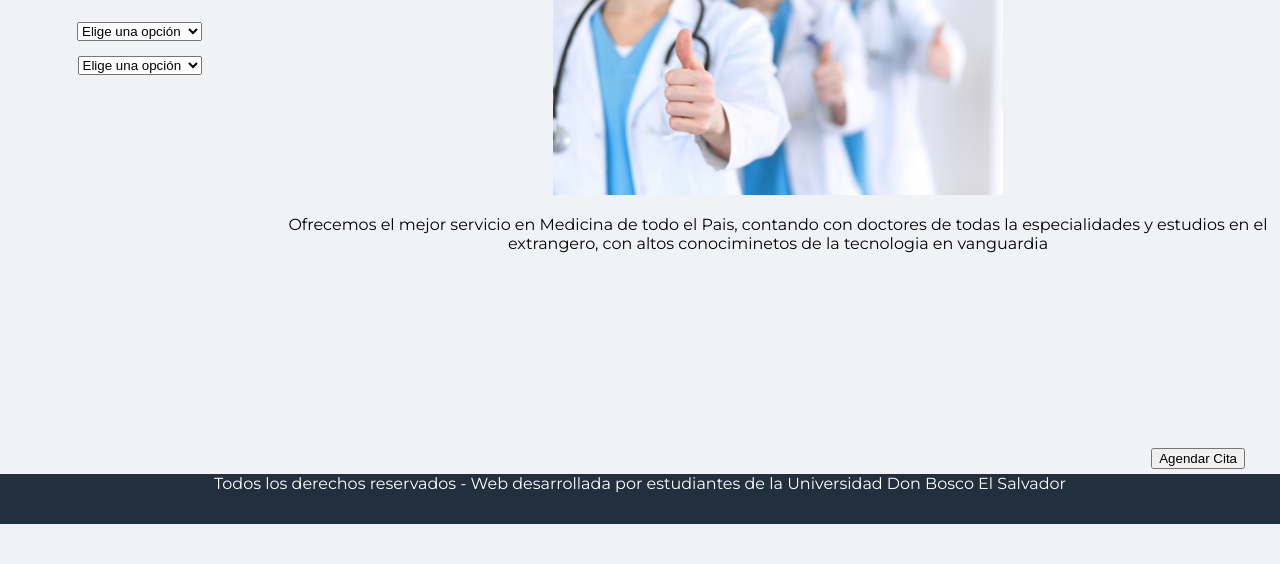
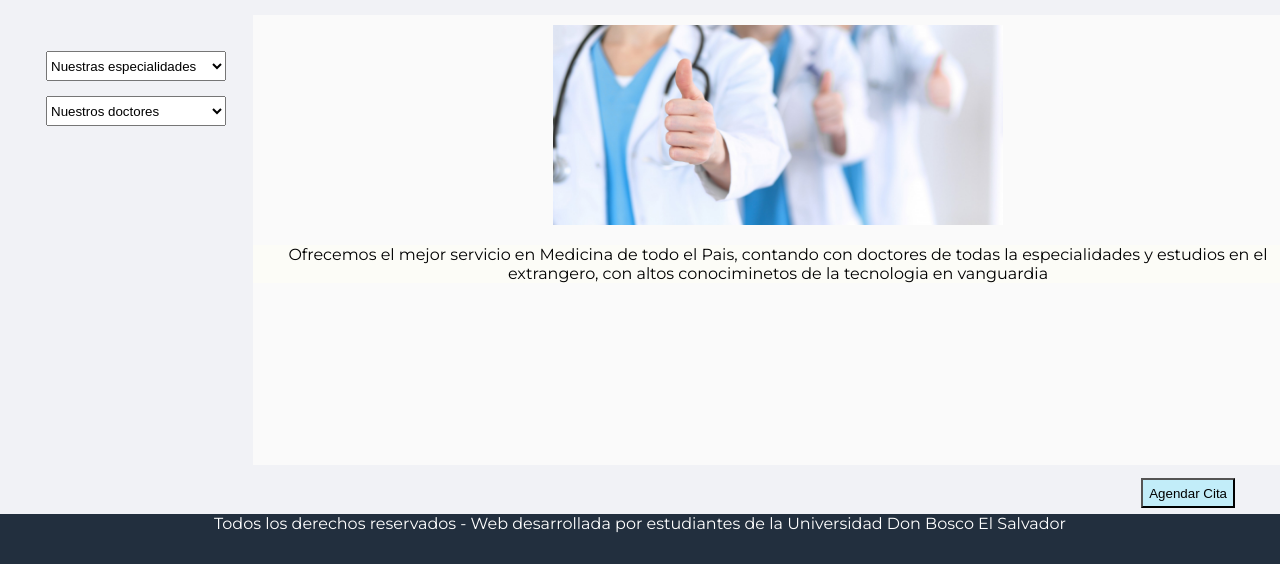
Before and after one commit to JosuRivas/Hospital-Alan-Turing, a plain HTML site: page Inicio/Servicios.html in a window 1280 px wide. Shown: the part 578-1142 px from the top of the page. Before the commit the page ends 1102 px from the top, so only its background shows below. Drawn offline with Linux system fonts and the light colour scheme.

Commit message:
Cambios a servicios

```diff
--- a/Inicio/Servicios.html
+++ b/Inicio/Servicios.html
@@ -116,7 +116,7 @@
                 </ul>
             </div>
             <div class="btn-Solicitar-Cita">
-                <button onclick="location.href='Inicio.html'">Agendar Cita</button>
+                <button  class="btnAgendarCita" onclick="location.href='Inicio.html'">Agendar Cita</button>
             </div>
             <div class="seleccion-servicios">
                 <div class="Cont-principal">
@@ -127,9 +127,9 @@
                     <!--  <button id="boton3" style="display::;" type="button" onclick="MyFunction()">Ocultar</button>-->
                 </div>
                 <div class="ListD">
-                    <select id="OS" onchange="FEspecialidades()">
+                    <select id="OS" onchange="FEspecialidades()" onmouseover="FAumentoLetra(this)" onmouseout="FDisminuyeLetra(this)"><!-- onmouseover y onmouseout no tienen nada asignado para ambas listas-->
                         <option value="0">
-                            Elige una opción
+                            Nuestras especialidades
                         </option>
                         <optgroup label="Adultos">
                             <option value="1">
@@ -146,9 +146,9 @@
                         </optgroup>
                     </select>
                     <!--La lista de los Doctores-->
-                    <select id="OSS" onchange="FDocs()">
+                    <select id="OSS" onchange="FDocs()" onmouseover="FAumentoLetra(this)" onmouseout="FDisminuyeLetra(this)">
                         <option value="0">
-                            Elige una opción
+                            Nuestros doctores
                         </option>
                         <optgroup label="Pediatras">
                             <option value="1">
@@ -167,7 +167,7 @@
                 </div>
             </div>
              <div class="btn-Solicitar-Cita2">
-                <button onclick="location.href='Inicio.html'">Agendar Cita</button>
+                <button class="btnAgendarCita" onclick="location.href='Inicio.html'">Agendar Cita</button>
             </div>
             <div class="footer">
                 <!--footer-->
--- a/Inicio/css/Servicios.css
+++ b/Inicio/css/Servicios.css
@@ -244,22 +244,45 @@ a {
   padding: 3px;
   height: 450px;
   margin-top: 35px;
+
   /*position: relative;*/
 }
 .seleccion-servicios img{
   height: 200px;
   width: 450px;
+  padding-top: 10px;
 }
 /*Inicio de la div lista desplegable*/
 
 .ListD {
     margin-top: 2%;
-    margin-left: 23px;
+    margin-left: 13px;
+    padding-top:10px;
+    padding-bottom: 10px;
     float: left;
-    width: 227px;
+    width: 222px;
+   /* border: red 1px solid;  Para ponerle bordes al div*/
+}
+#OSS:hover, #OS:hover, option{
+  font-weight: bold;
+  height: 30px;
+  width: 180px;
+  background-color: skyblue;
+
 }
 #OSS{
   margin-top: 15px;
+  margin-left: 30px;
+  float:left;
+  width: 180px;
+  height: 30px;
+}
+#OS{
+  margin-left: 30px;
+  float:left;
+  width: 180px;
+  height: 30px;
+ /* margin-top: 15px;*/
 }
 /*Fin de la lista desplegable*/
 
@@ -267,6 +290,12 @@ a {
 .Cont-principal{
   width: 1050px;
   float: right;
+  background-color: #FAFAFA;
+  height: 450px;
+
+}
+#text1{
+  background-color: #FCFCF7;
 
 }
 /*Termina div donde cambian la descripcion de los servicios*/
@@ -275,14 +304,26 @@ a {
 /*Inica el boton de agendar cita*/
 .btn-Solicitar-Cita{
   margin-top: 10px;
-  margin-right: 35px;
-  float: right;
+  height: 10px;
+
+
+
 }
 
 
 .btn-Solicitar-Cita2{
-  margin-right: 35px;
+  height: 10px;
+  margin-top: 10px;
+
+}
+.btnAgendarCita{
+  background-color: #C2EDF9;
+  height: 30px;
   float: right;
+   margin-right: 45px;
+}
+.btnAgendarCita:hover{
+  font-weight: bold;
 }
 /*Termina el boton de agendar cita*/
 
```
Also changed, not shown: Inicio/js/Servicios.js (+11 -0 lines).
